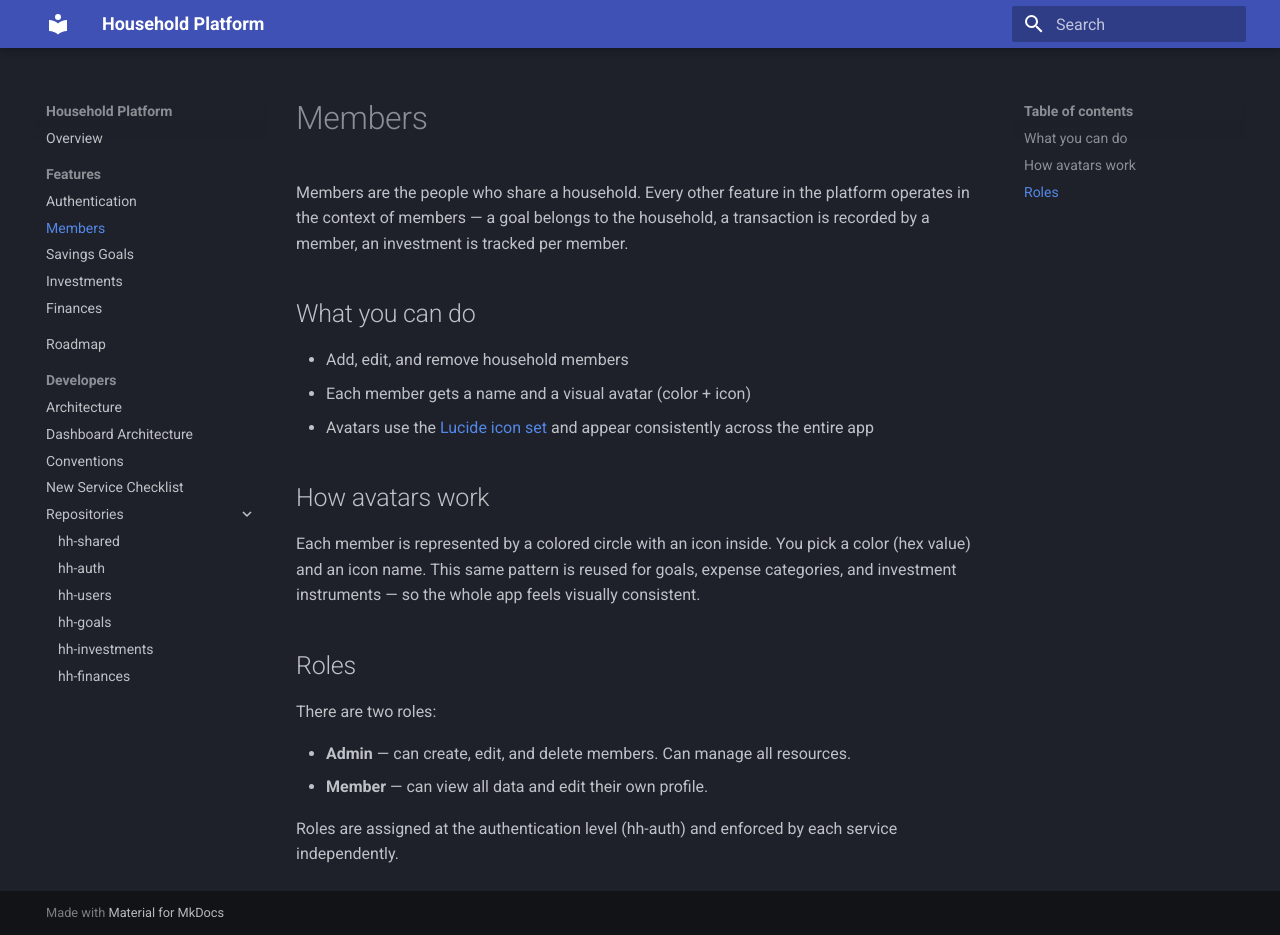
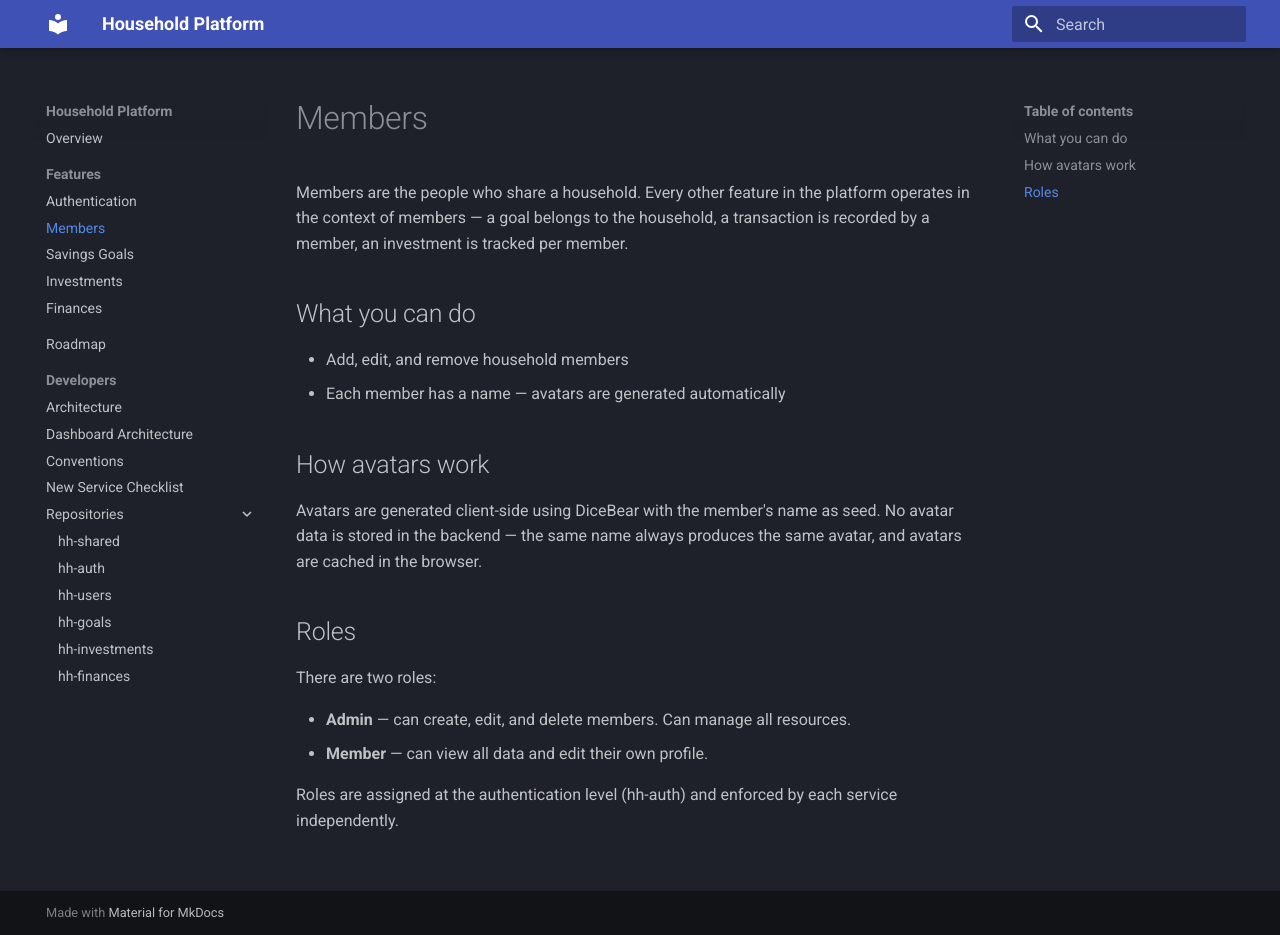
Before and after one commit to tiagorocha94/hh-docs, an MkDocs documentation site: the page built from docs/features/members.md, in a window 1280 px wide and 935 px high. Built offline with MkDocs 1.6.1 and Material for MkDocs 9.7.7, drawn with Linux system fonts in a browser that asks for light colours.

Commit message:
Update members docs: avatars now DiceBear, remove profile photos from roadmap

```diff
--- a/docs/features/members.md
+++ b/docs/features/members.md
@@ -7,15 +7,13 @@ a transaction is recorded by a member, an investment is tracked per member.
 ## What you can do
 
 - Add, edit, and remove household members
-- Each member gets a name and a visual avatar (color + icon)
-- Avatars use the [Lucide icon set](https://lucide.dev) and appear consistently across the entire app
+- Each member has a name — avatars are generated automatically
 
 ## How avatars work
 
-Each member is represented by a colored circle with an icon inside. You pick
-a color (hex value) and an icon name. This same pattern is reused for goals,
-expense categories, and investment instruments — so the whole app feels
-visually consistent.
+Avatars are generated client-side using DiceBear with the member's name as
+seed. No avatar data is stored in the backend — the same name always
+produces the same avatar, and avatars are cached in the browser.
 
 ## Roles
 
```
Also changed, not shown: docs/repositories/hh-users.md (+1 -1 lines), docs/roadmap.md (+0 -3 lines).
